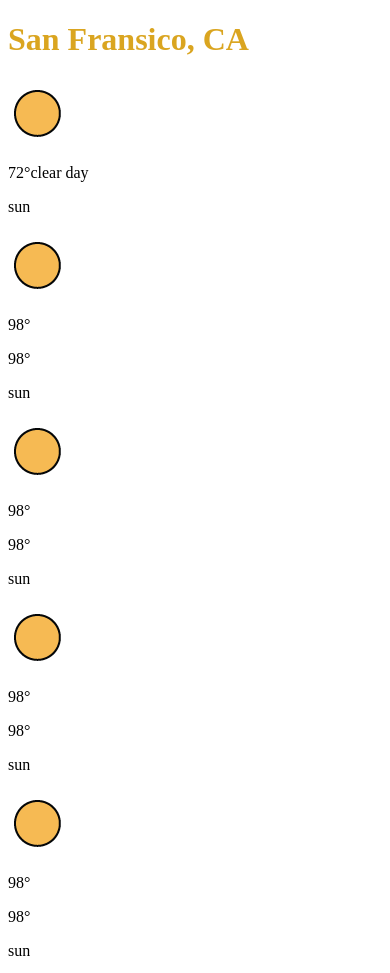
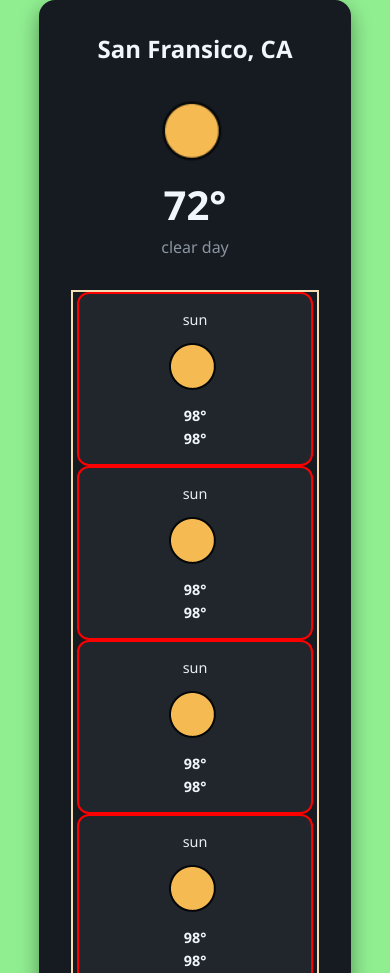
Before and after one commit to Martin-Rojas/weather-app, a website built with webpack: page src/template.html in a window 390 px wide. Shown: the top 973 px of the page. Built offline with nearby package versions, Linux system fonts and the light colour scheme; no server answers.

Commit message:
code add style but working in media query

```diff
--- a/src/styles.css
+++ b/src/styles.css
@@ -1,3 +1,140 @@
-h1{
-    color: goldenrod;
+* {
+  margin: 0;
+  padding: 0;
+  box-sizing: border-box;
+  font-family: "Segoe UI", Roboto, Helvetica, Arial, sans-serif;
 }
+
+body {
+  background: #0d1117;
+  color: #e6edf3;
+  display: flex;
+  justify-content: center;
+  align-items: center;
+  min-height: 100vh;
+}
+
+.container {
+  background: #161b22;
+  border-radius: 16px;
+  padding: 2rem;
+  text-align: center;
+  box-shadow: 0 8px 20px rgba(0, 0, 0, 0.4);
+  width: 80%;
+  overflow-x: auto;
+}
+
+h1 {
+  font-size: 1.5rem;
+  margin-bottom: 1.5rem;
+  color: #f0f6fc;
+}
+
+#current-weather {
+  display: flex;
+  flex-direction: column;
+  align-items: center;
+  margin-bottom: 2rem;
+}
+
+#current-weather img {
+  width: 80px;
+  margin-bottom: 0.5rem;
+}
+
+#current-weather p {
+  font-size: 2.5rem;
+  font-weight: bold;
+  color: #f0f6fc;
+}
+
+.icon-description {
+  display: block;
+  font-size: 1rem;
+  color: #8b949e;
+  font-weight: normal;
+  margin-top: 0.25rem;
+}
+
+/* Forecast section */
+.five-days {
+  border: 2rem solid wheat;
+  display: flex;
+  justify-content: space-between;
+  align-items: stretch;
+  margin-bottom: 1.5rem;
+  width: 100%;
+}
+
+.five-days img{
+    object-fit: cover;
+}
+
+.five-days > div {
+  flex: 1;
+  margin: 0 4px;
+  background: #21262d;
+  padding: 0.75rem;
+  border-radius: 12px;
+  transition: background 0.3s ease;
+}
+
+.five-days > div:hover {
+  background: #30363d;
+}
+
+.five-days p {
+  font-size: 0.9rem;
+  margin: 0.25rem 0;
+}
+
+.max-degrees {
+  font-weight: bold;
+  color: #f0f6fc;
+}
+
+/* Button */
+button {
+  background: #238636;
+  color: white;
+  border: none;
+  border-radius: 12px;
+  padding: 0.75rem 1.5rem;
+  font-size: 1rem;
+  cursor: pointer;
+  transition: background 0.3s ease;
+}
+
+button:hover {
+  background: #2ea043;
+}
+
+.weather-detials {
+  margin-top: 1.5rem;
+  padding: 1rem;
+  background: #21262d;
+  border-radius: 12px;
+  color: #c9d1d9;
+  display: none; /* toggle on button */
+}
+
+@media screen and (max-width: 800px) {
+  body {
+    background-color: lightgreen;
+  }
+  .five-days {
+    border: 2px solid wheat;
+    display: flex;
+    justify-content: space-between;
+    flex-direction: column;
+  }
+  .five-days > div {
+    border: 2px solid red;
+    flex: 1;
+    margin: 0 4px;
+    background: #21262d;
+    padding: 0.75rem;
+    border-radius: 12px;
+    transition: background 0.3s ease;
+  }
+}
```
